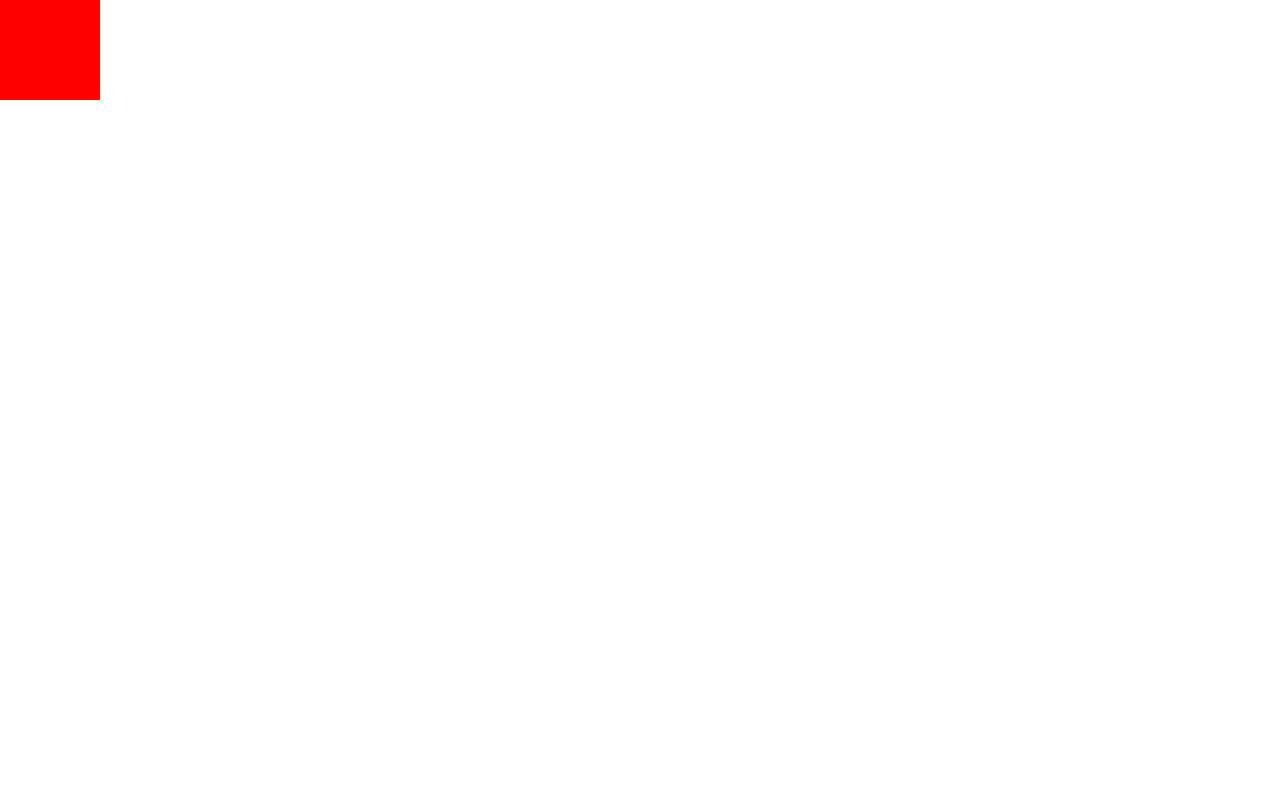
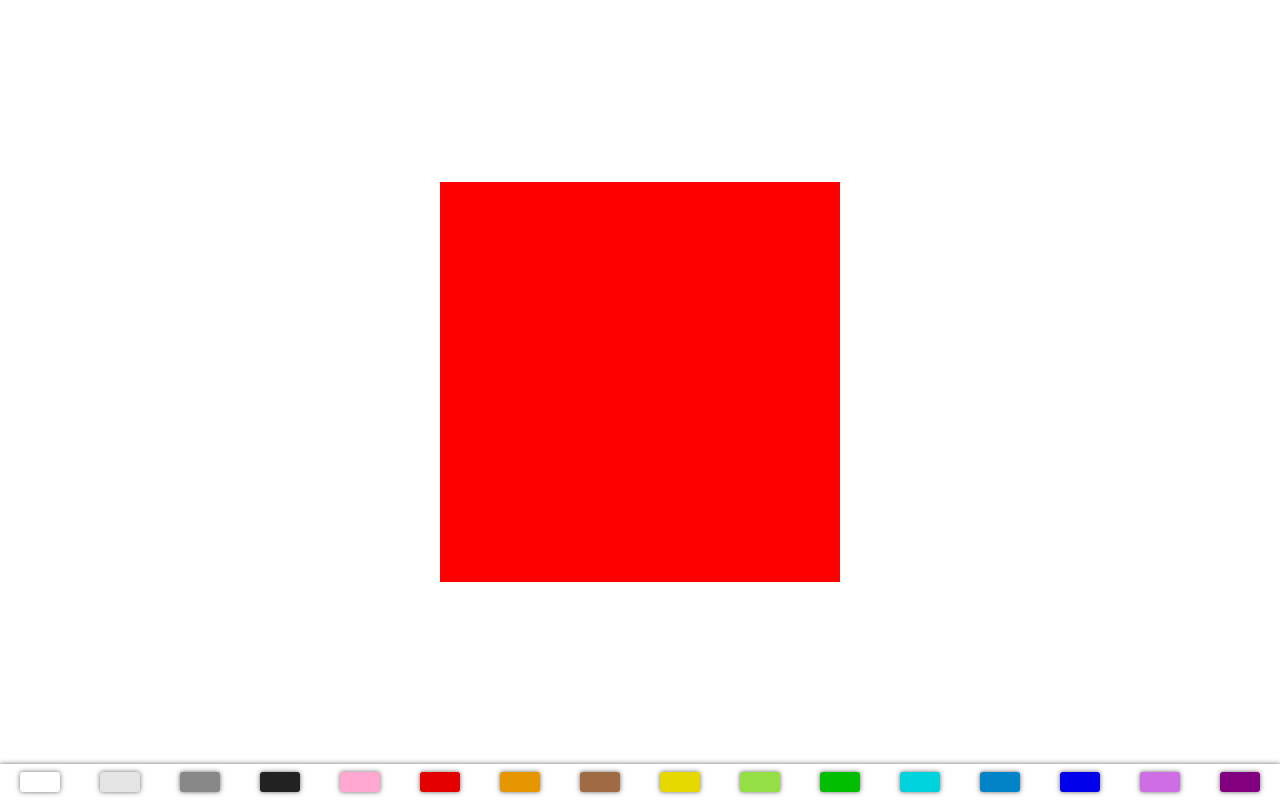
Before and after one commit to LePutch/bde-place, a React (Create React App) app: page / in a window 1280 px wide. Built offline with nearby package versions, Linux system fonts and the light colour scheme.

Commit message:
ça avance tranquille

```diff
--- a/src/App.js
+++ b/src/App.js
@@ -1,12 +1,25 @@
+import { ColorPicker } from './components/ColorPicker';
 import { Pixel } from './components/Pixel'
 import { RANGE } from './config/grid';
 import { PixelProvider } from './features/selectPixel';
+
+import "./grid.css";
+
 const App = () => (
-  <PixelProvider>
-    {RANGE.map((i) => <div key={`line-${i}`} style={{ display: "flex" }}>
-      {RANGE.map((j) => <Pixel key={i + ':' + j} id={i + ':' + j} color="red" />)}
-    </div>)}
-  </PixelProvider>
+  <>
+    <div className='layout'>
+      <div className='grid'>
+        <div className='scale'>
+          <PixelProvider>
+            {RANGE.map((i) => <div key={`line-${i}`} style={{ display: "flex" }}>
+              {RANGE.map((j) => <Pixel key={i + ':' + j} id={i + ':' + j} color="red" />)}
+            </div>)}
+          </PixelProvider>
+        </div>
+      </div>
+      <ColorPicker />
+    </div>
+  </>
 )
 
 export default App;
--- /dev/null
+++ b/src/components/ColorPicker.js
@@ -0,0 +1,30 @@
+export const ColorPicker = () => {
+    //const pixelContext = React.useContext(PixelContext)
+    const colors = [
+        "#ffffff",
+        "#e4e4e4",
+        "#888888",
+        "#222222",
+        "#ffa7d1",
+        "#e50000",
+        "#e59500",
+        "#a06a42",
+        "#e5d900",
+        "#94e044",
+        "#02be01",
+        "#00d3dd",
+        "#0083c7",
+        "#0000ea",
+        "#cf6ee4",
+        "#820080",
+    ]
+
+    return <div style={{ background: "white", display: "flex", justifyContent: "space-around", width: "100%", boxShadow: "0px 0px 5px 0px #686868", flexWrap: "wrap" }}>
+        {colors.map((color) => (<div
+            style={{ height: 20, borderRadius: 3, background: color, margin: 8, minWidth: 40, boxShadow: "0px 0px 5px 0px #686868" }}
+        //onClick={}
+        />))}
+    </div>
+
+
+}
--- a/src/components/Pixel.js
+++ b/src/components/Pixel.js
@@ -6,8 +6,9 @@ export const Pixel = ({ color, id }) => {
     const pixelContext = React.useContext(PixelContext)
 
     const isSelected = pixelContext.state === id;
+    //const color = pixelContext.state.selectedColor
     const baseStyle = { width: 1, height: 1, background: color }
-    //const style = isSelected ? { ...baseStyle, background: "white", opacity: 0.5 } : baseStyle
+    //const style = isSelected ? { ...baseStyle, background: color } : baseStyle
 
     return <div
         style={baseStyle}
--- a/src/features/selectPixel.js
+++ b/src/features/selectPixel.js
@@ -1,11 +1,15 @@
 import React from "react"
 
+// {selectedPixelId: null, selectedColor: "white"}
 export const initialSelectedPixelId = null
 
 export const reducer = (state, action) => {
     switch (action.type) {
         case "select":
+            // return {...state, selectedPixelId: action.selectedPixelId}
             return action.selectedPixelId
+        // case "pickColor":
+        //  return {...state, selectedColor: action.color}
         default:
             return state
     }
--- /dev/null
+++ b/src/grid.css
@@ -0,0 +1,22 @@
+.layout {
+    display: flex;
+    flex-direction: column;
+    width: 100%;
+}
+
+#root {
+    height: 100vh;
+    display: flex;
+}
+
+.grid {
+    overflow: auto;
+    display: flex;
+    flex-grow: 1;
+    justify-content: center;
+    align-items: center;
+}
+
+.scale {
+    transform: scale(4);
+}
```
